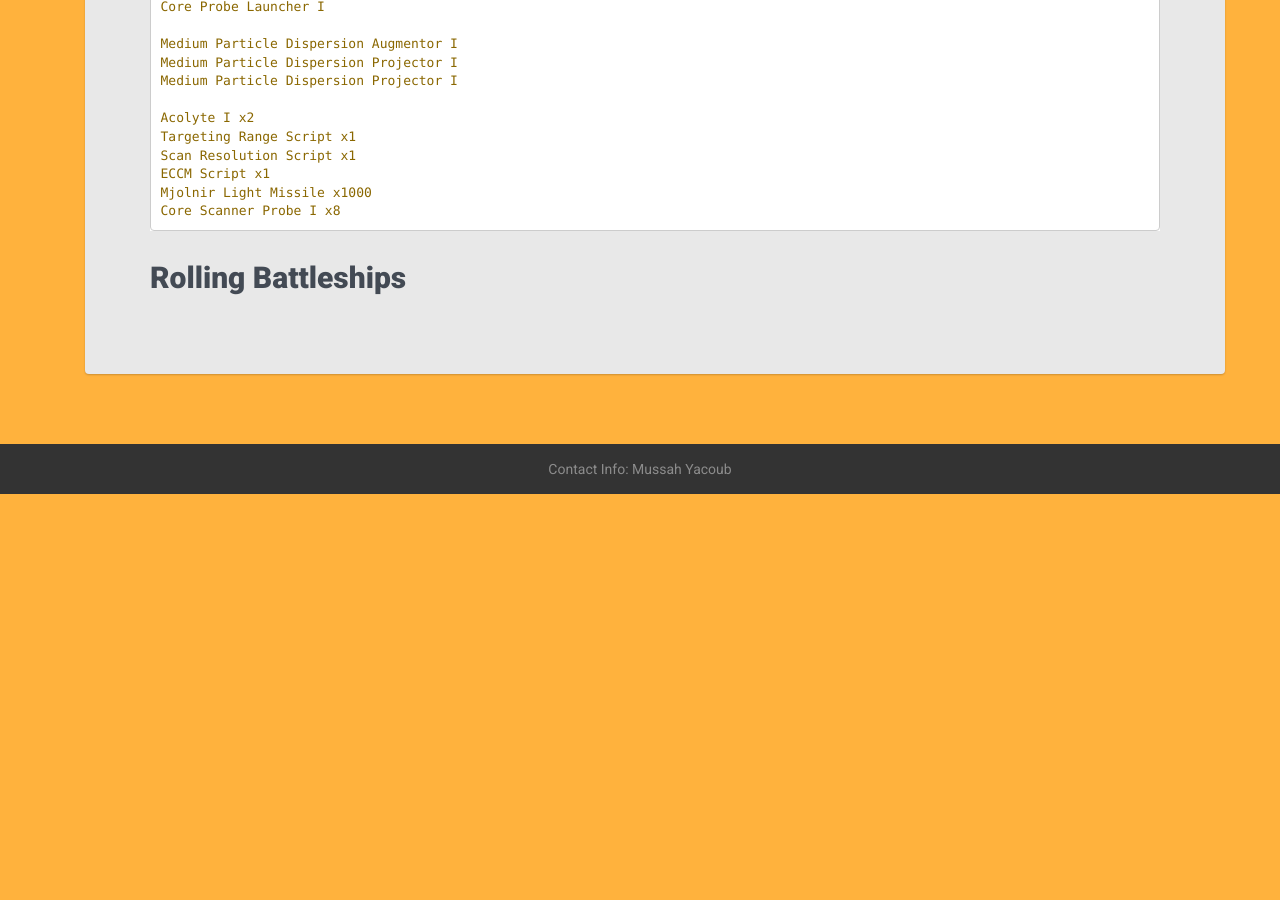
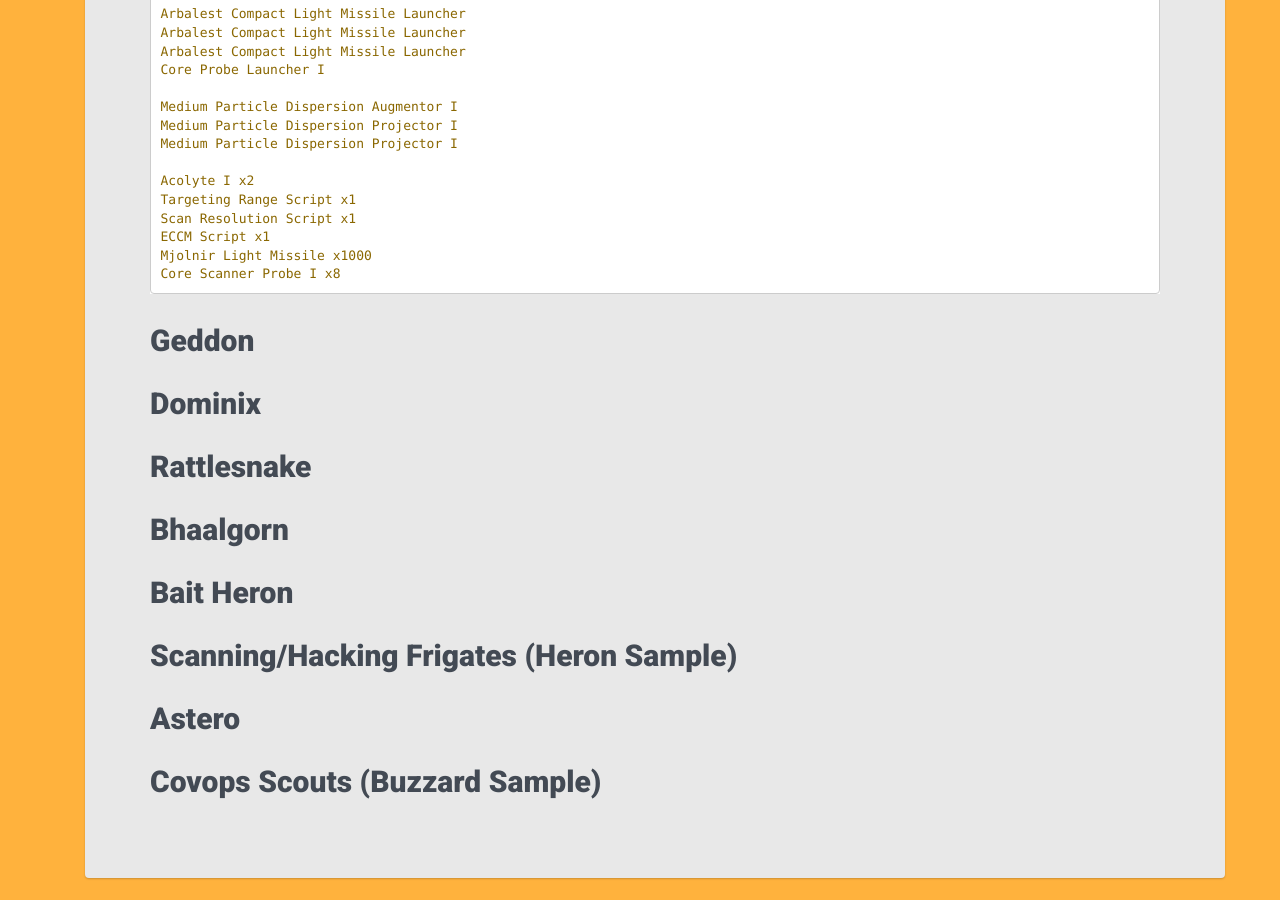
Before and after one commit to all-out/guides, a Jekyll site: the page built from _guides/fittings.md, in a window 1280 px wide and 900 px high, scrolled down 1860 px. Built offline with Jekyll 4.4.1, drawn with Linux system fonts in a browser that asks for light colours; before the commit the page ends 2354 px from its top, so only the background shows below that.

Commit message:
Update fittings.md

````diff
--- a/_guides/fittings.md
+++ b/_guides/fittings.md
@@ -109,5 +109,18 @@
 Core Scanner Probe I x8
 ```
 
+### Geddon
 
-### Rolling Battleships
+### Dominix
+
+### Rattlesnake
+
+### Bhaalgorn
+
+### Bait Heron
+
+### Scanning/Hacking Frigates (Heron Sample)
+
+### Astero
+
+### Covops Scouts (Buzzard Sample)
````
Also changed, not shown: other parts of _guides/fittings.md (+2 -2 lines).
